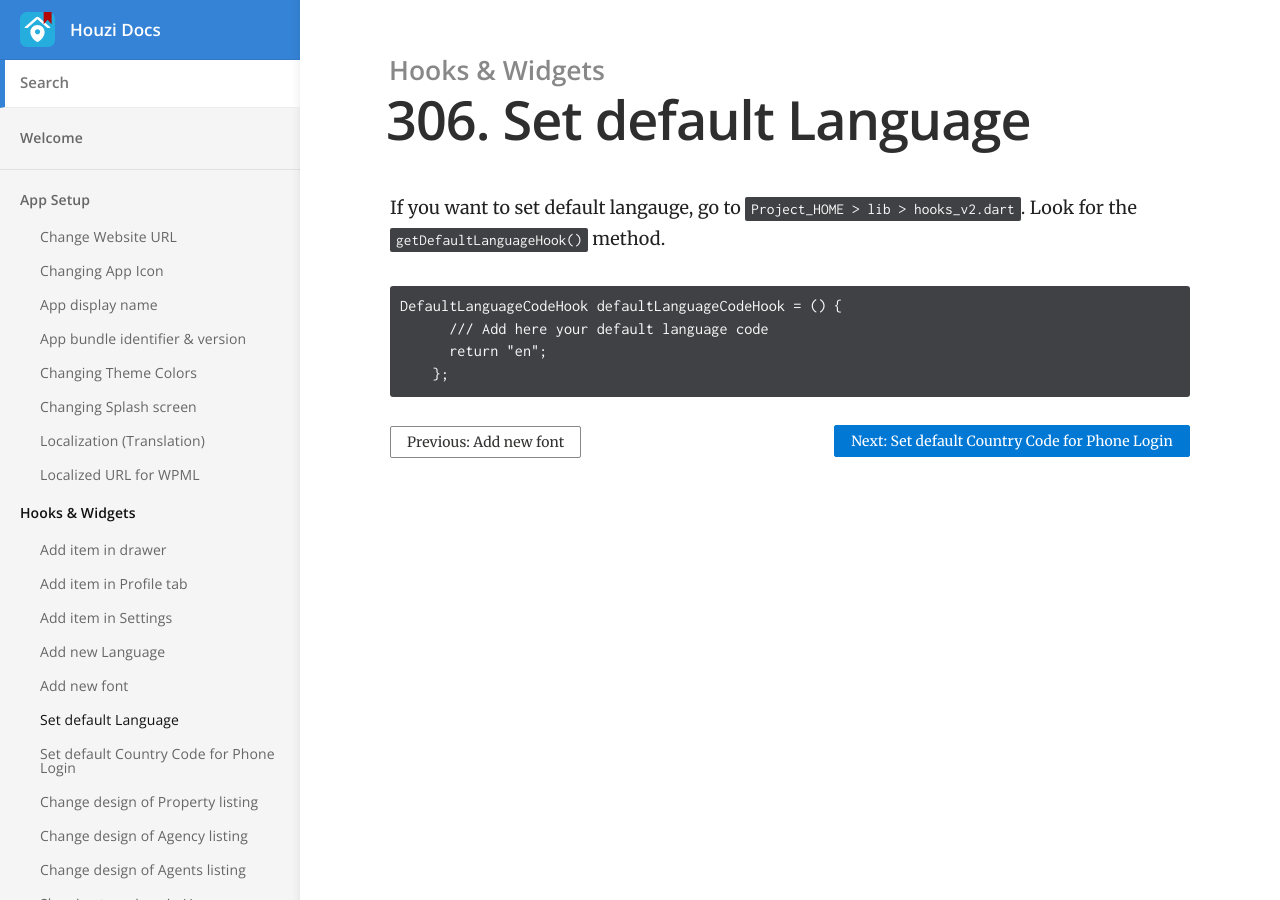
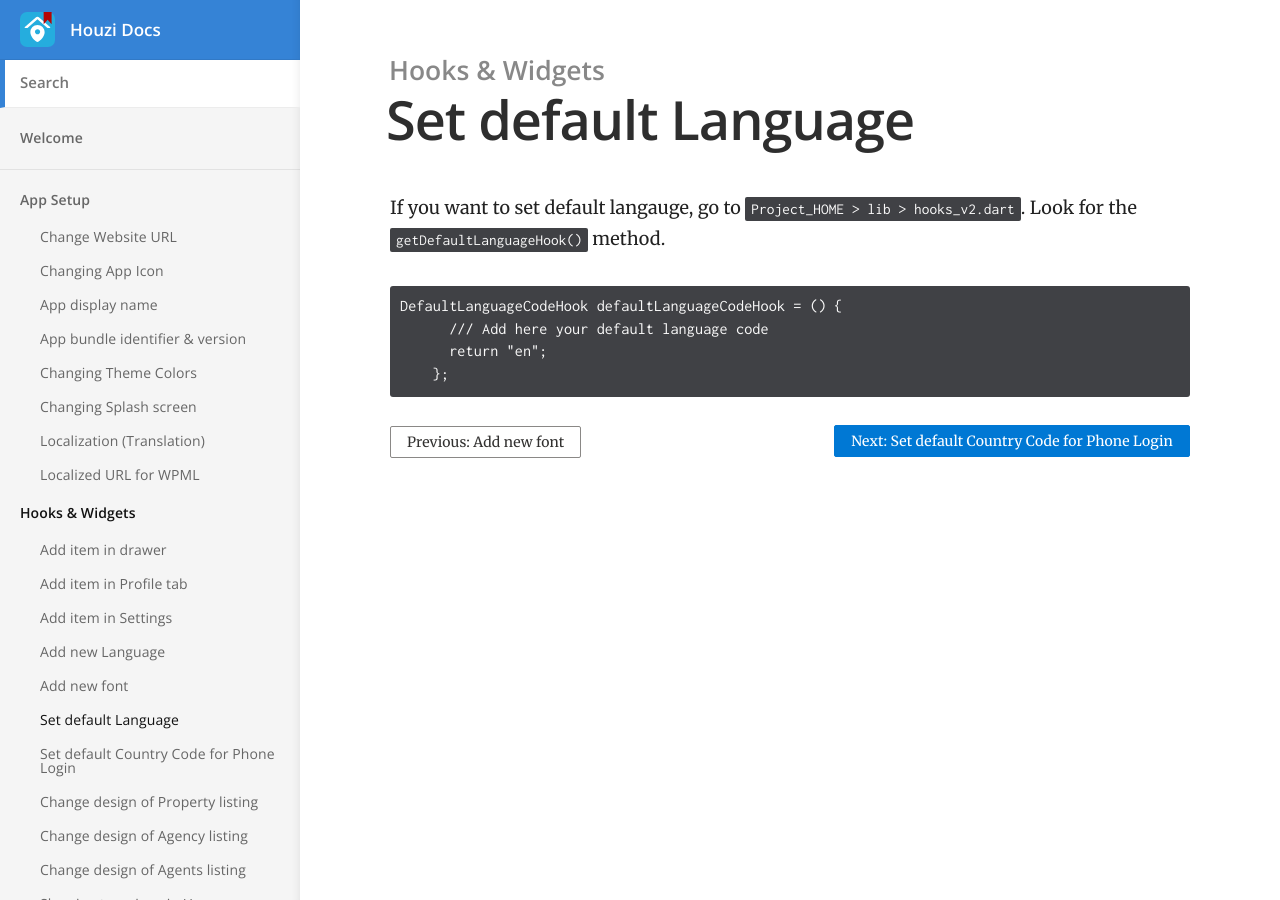
Before and after one commit to booleanbites/houzi-doc, a Jekyll site: the page built from _docs/hooks-widgets/6_default_langauge.md, in a window 1280 px wide and 900 px high. Built offline with Jekyll 4.4.1, drawn with Linux system fonts in a browser that asks for light colours.

Commit message:
Revert "add order for debugging"
This reverts commit cd6b5809d61b828f2902428f191f688d32ec4276.

```diff
--- a/_layouts/default.html
+++ b/_layouts/default.html
@@ -72,7 +72,7 @@
 		<section class="main">
 			<div class="page-header">
 				<h2>{% if page.category %}{{ page.category }}{% else %}{{ site.title }}{% endif %}</h2>
-				<h3>{% if page.order %}{{page.order}}.{% else %}{% endif %} {{ page.title }}</h3>
+				<h3>{{ page.title }}</h3>
 			</div>
 			<article class="content">
 				{{ content }}
```
